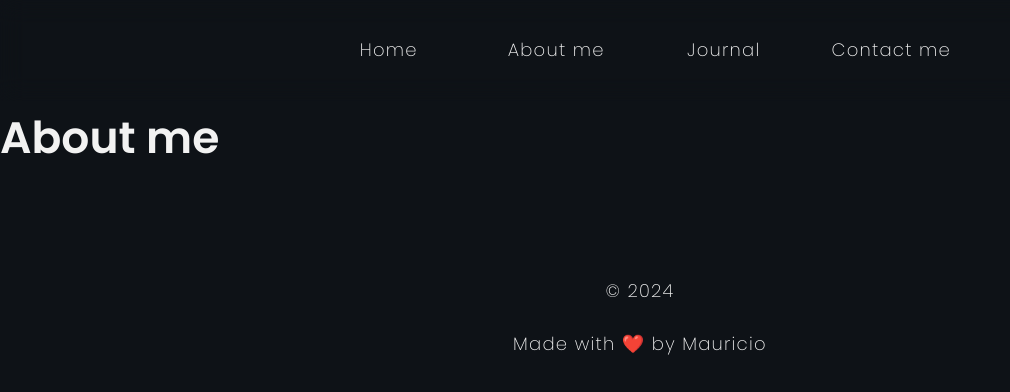
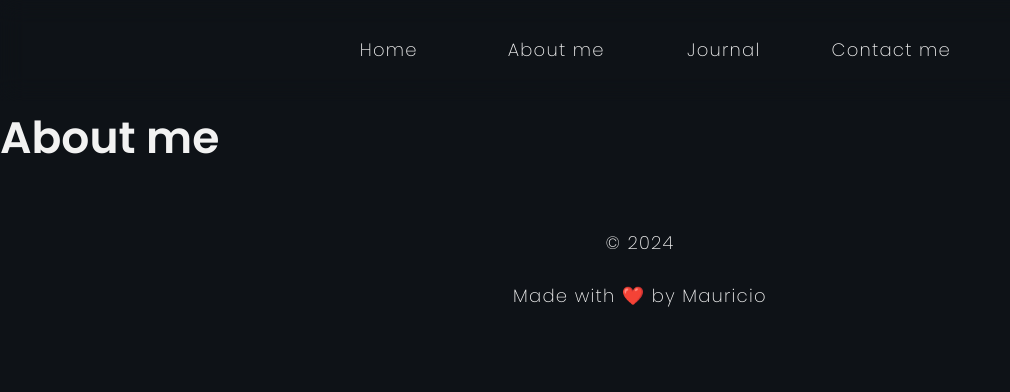
Before and after one commit to codigo/mau-web, a SvelteKit app: page /about-me in a window 1280 px wide. Shown: the top 392 px of the page, without its empty margins (0-1010 px from the left). Built offline with nearby package versions, Linux system fonts and the light colour scheme.

Commit message:
cleaning up css

```diff
--- a/src/routes/+layout.svelte
+++ b/src/routes/+layout.svelte
@@ -16,9 +16,9 @@
 
 <style>
   .main {
-    max-width: 140rem;
+    max-width: var(--max-width);
     margin: 0 auto;
-    padding: 8rem 0 4.8rem 0;
+    padding-top: 8rem;
   }
 
 </style>
```
